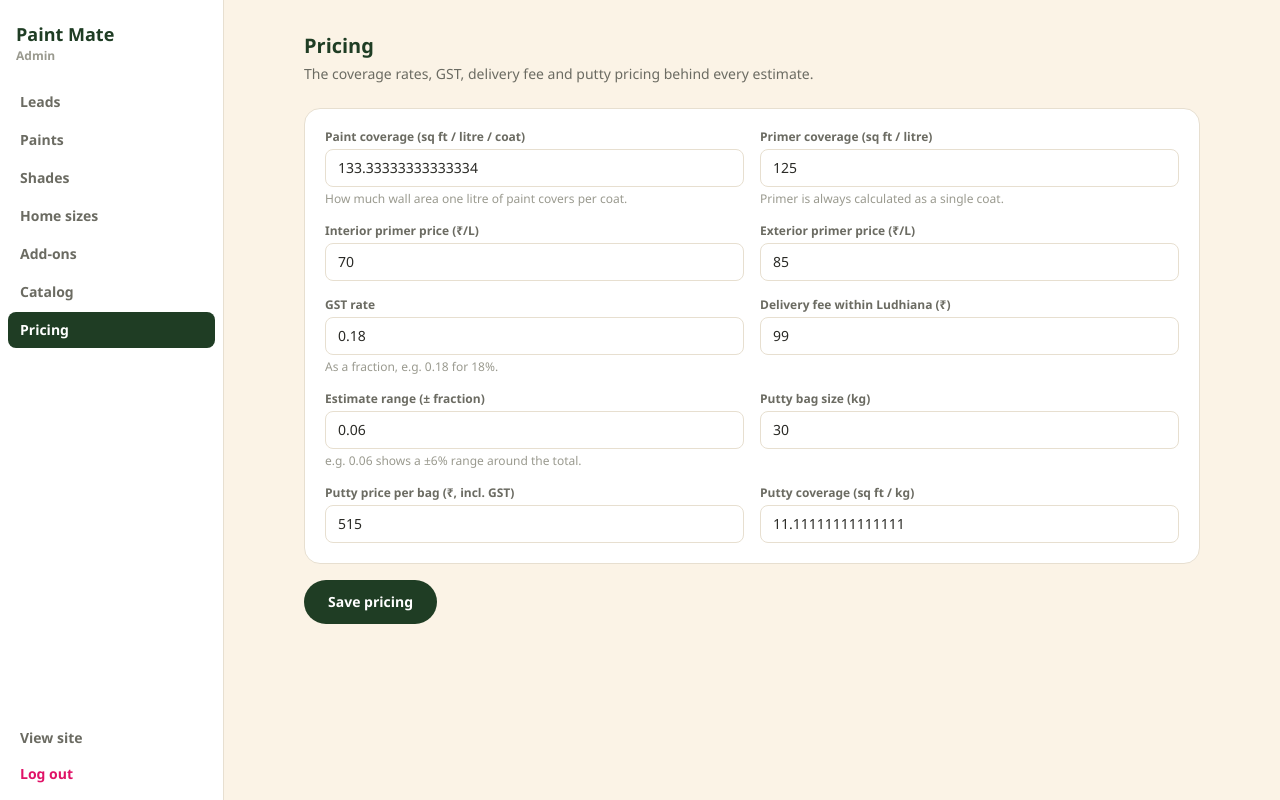
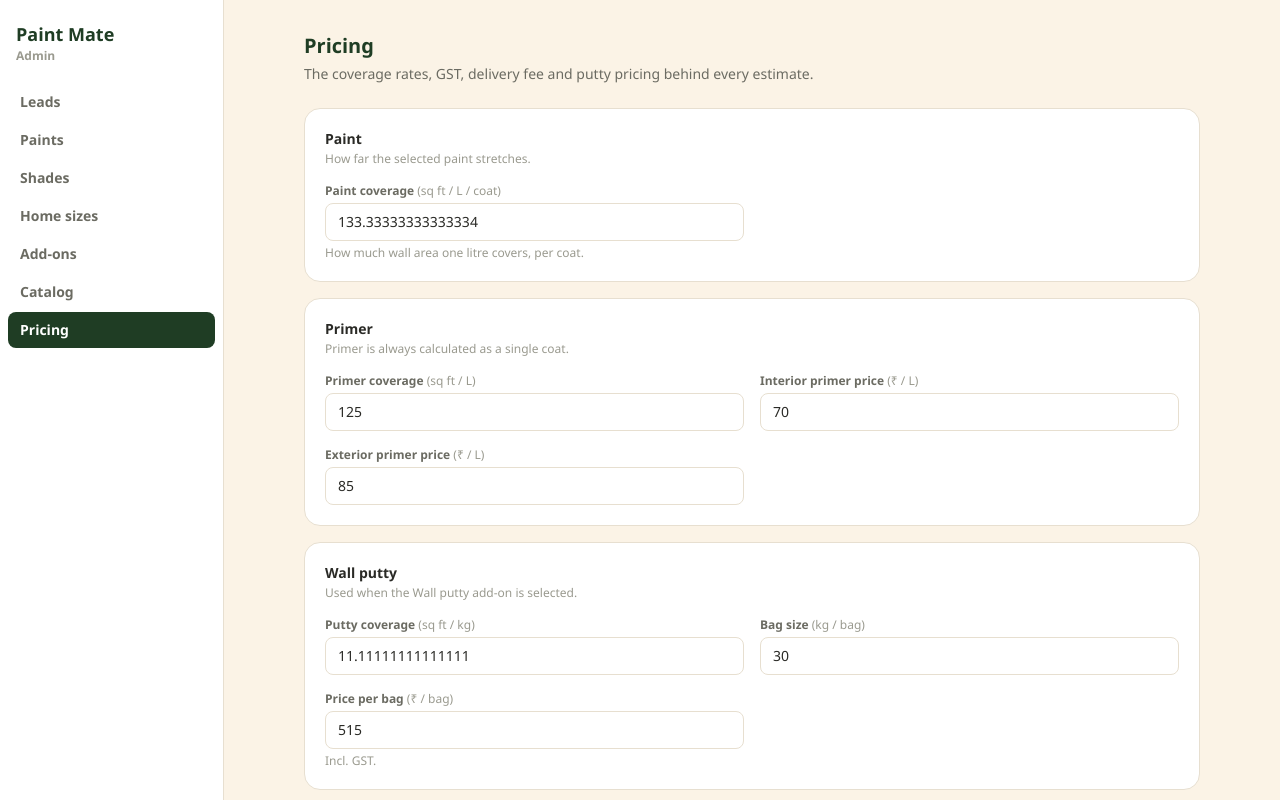
Before and after one commit to ManikandanGradientEYE/paintmate, a Next.js app: page /admin/pricing in a window 1280 px wide. Shown: the top 800 px of the page. Built offline with nearby package versions, Linux system fonts and the light colour scheme; no server answers; the database is empty.

Commit message:
Group /admin/pricing fields into labeled sections
Splits the flat 10-field grid into Paint, Primer, Wall putty, Tax &
delivery, and Estimate display cards, each with its own description
and per-field units, instead of one undifferentiated block.

```diff
--- a/components/admin/PricingEditor.tsx
+++ b/components/admin/PricingEditor.tsx
@@ -4,35 +4,99 @@ import { useState } from "react";
 import { adminFetch } from "@/lib/adminFetch";
 import { PricingSettings } from "@/types";
 
-const FIELDS: { key: keyof PricingSettings; label: string; help: string; step?: number }[] = [
+interface FieldDef {
+  key: keyof PricingSettings;
+  label: string;
+  help?: string;
+  step?: number;
+  suffix?: string;
+}
+
+interface GroupDef {
+  title: string;
+  description?: string;
+  fields: FieldDef[];
+}
+
+const GROUPS: GroupDef[] = [
+  {
+    title: "Paint",
+    description: "How far the selected paint stretches.",
+    fields: [
       {
         key: "paintCoverageSqftPerLitrePerCoat",
-    label: "Paint coverage (sq ft / litre / coat)",
-    help: "How much wall area one litre of paint covers per coat.",
+        label: "Paint coverage",
+        help: "How much wall area one litre covers, per coat.",
+        suffix: "sq ft / L / coat",
+      },
+    ],
   },
   {
+    title: "Primer",
+    description: "Primer is always calculated as a single coat.",
+    fields: [
+      {
         key: "primerCoverageSqftPerLitre",
-    label: "Primer coverage (sq ft / litre)",
-    help: "Primer is always calculated as a single coat.",
+        label: "Primer coverage",
+        suffix: "sq ft / L",
       },
-  { key: "primerPriceInterior", label: "Interior primer price (₹/L)", help: "" },
-  { key: "primerPriceExterior", label: "Exterior primer price (₹/L)", help: "" },
+      {
+        key: "primerPriceInterior",
+        label: "Interior primer price",
+        suffix: "₹ / L",
+      },
+      {
+        key: "primerPriceExterior",
+        label: "Exterior primer price",
+        suffix: "₹ / L",
+      },
+    ],
+  },
+  {
+    title: "Wall putty",
+    description: "Used when the Wall putty add-on is selected.",
+    fields: [
+      {
+        key: "puttyCoverageSqftPerKg",
+        label: "Putty coverage",
+        suffix: "sq ft / kg",
+      },
+      { key: "puttyBagKg", label: "Bag size", suffix: "kg / bag" },
+      {
+        key: "puttyPricePerBag",
+        label: "Price per bag",
+        help: "Incl. GST.",
+        suffix: "₹ / bag",
+      },
+    ],
+  },
+  {
+    title: "Tax & delivery",
+    fields: [
       {
         key: "gstRate",
         label: "GST rate",
         help: "As a fraction, e.g. 0.18 for 18%.",
         step: 0.01,
       },
-  { key: "deliveryFeeLudhiana", label: "Delivery fee within Ludhiana (₹)", help: "" },
+      {
+        key: "deliveryFeeLudhiana",
+        label: "Delivery fee within Ludhiana",
+        suffix: "₹",
+      },
+    ],
+  },
+  {
+    title: "Estimate display",
+    fields: [
       {
         key: "estimateRangePct",
-    label: "Estimate range (± fraction)",
+        label: "Estimate range",
         help: "e.g. 0.06 shows a ±6% range around the total.",
         step: 0.01,
       },
-  { key: "puttyBagKg", label: "Putty bag size (kg)", help: "" },
-  { key: "puttyPricePerBag", label: "Putty price per bag (₹, incl. GST)", help: "" },
-  { key: "puttyCoverageSqftPerKg", label: "Putty coverage (sq ft / kg)", help: "" },
+    ],
+  },
 ];
 
 export default function PricingEditor({ initial }: { initial: PricingSettings }) {
@@ -57,11 +121,23 @@ export default function PricingEditor({ initial }: { initial: PricingSettings })
   }
 
   return (
-    <div className="mt-6">
-      <div className="grid grid-cols-1 gap-4 rounded-2xl border border-line bg-white p-5 sm:grid-cols-2">
-        {FIELDS.map((field) => (
+    <div className="mt-6 flex flex-col gap-4">
+      {GROUPS.map((group) => (
+        <div key={group.title} className="rounded-2xl border border-line bg-white p-5">
+          <h2 className="text-sm font-bold text-ink">{group.title}</h2>
+          {group.description && (
+            <p className="mt-0.5 text-xs text-ink-faint">{group.description}</p>
+          )}
+
+          <div className="mt-4 grid grid-cols-1 gap-4 sm:grid-cols-2">
+            {group.fields.map((field) => (
               <div key={field.key}>
-            <label className="block text-xs font-bold text-ink-muted">{field.label}</label>
+                <label className="block text-xs font-bold text-ink-muted">
+                  {field.label}
+                  {field.suffix && (
+                    <span className="font-normal text-ink-faint"> ({field.suffix})</span>
+                  )}
+                </label>
                 <input
                   type="number"
                   step={field.step ?? 0.01}
@@ -75,17 +151,19 @@ export default function PricingEditor({ initial }: { initial: PricingSettings })
               </div>
             ))}
           </div>
+        </div>
+      ))}
 
-      {error && <p className="mt-3 text-sm font-semibold text-brand-pink">{error}</p>}
+      {error && <p className="text-sm font-semibold text-brand-pink">{error}</p>}
       {status === "saved" && (
-        <p className="mt-3 text-sm font-semibold text-forest">Saved.</p>
+        <p className="text-sm font-semibold text-forest">Saved.</p>
       )}
 
       <button
         type="button"
         onClick={handleSave}
         disabled={status === "saving"}
-        className="mt-4 rounded-full bg-forest px-6 py-3 text-sm font-bold text-white disabled:opacity-60"
+        className="self-start rounded-full bg-forest px-6 py-3 text-sm font-bold text-white disabled:opacity-60"
       >
         {status === "saving" ? "Saving..." : "Save pricing"}
       </button>
```
Lines whose indentation alone changed are shown as unchanged.
